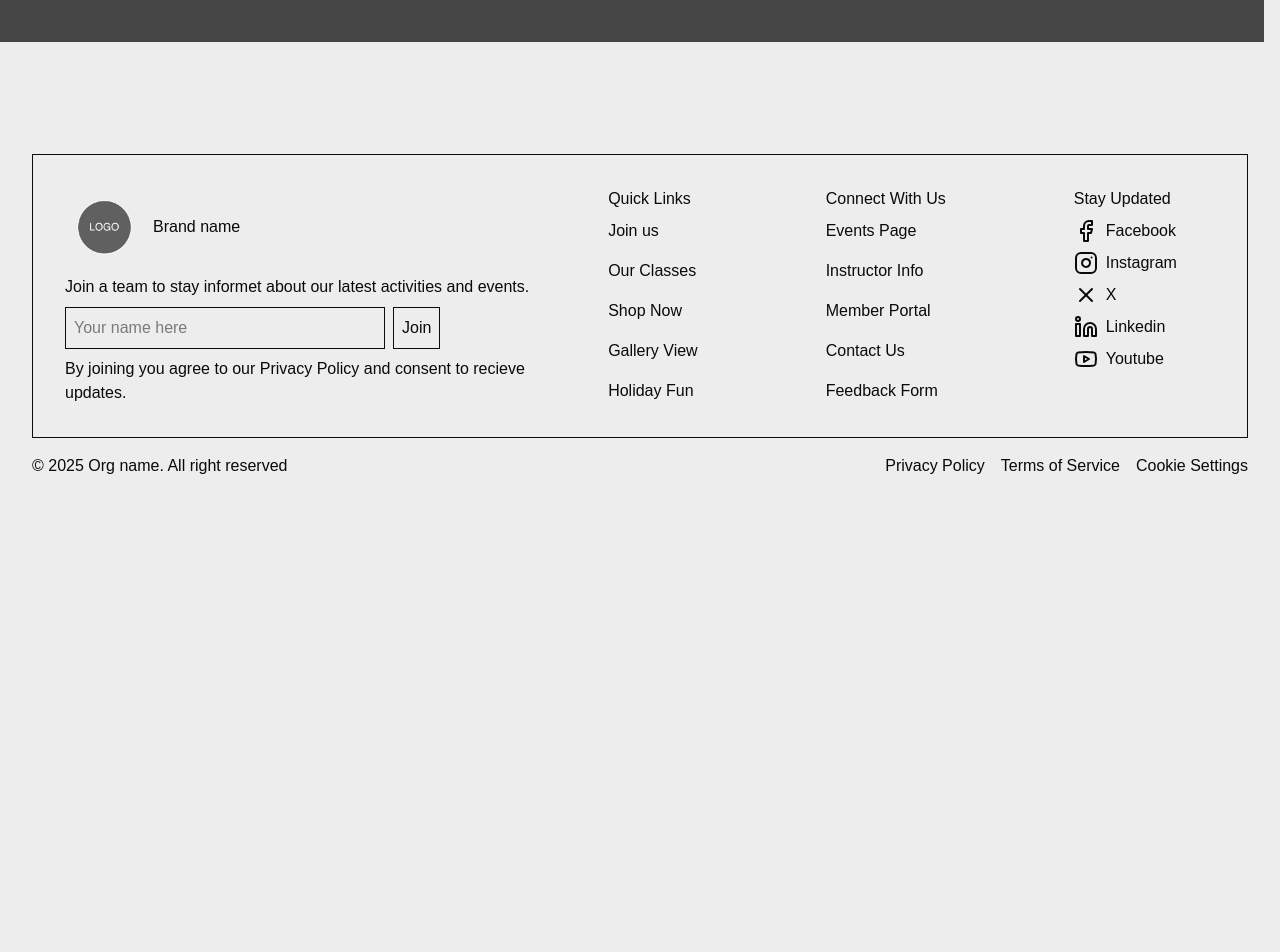
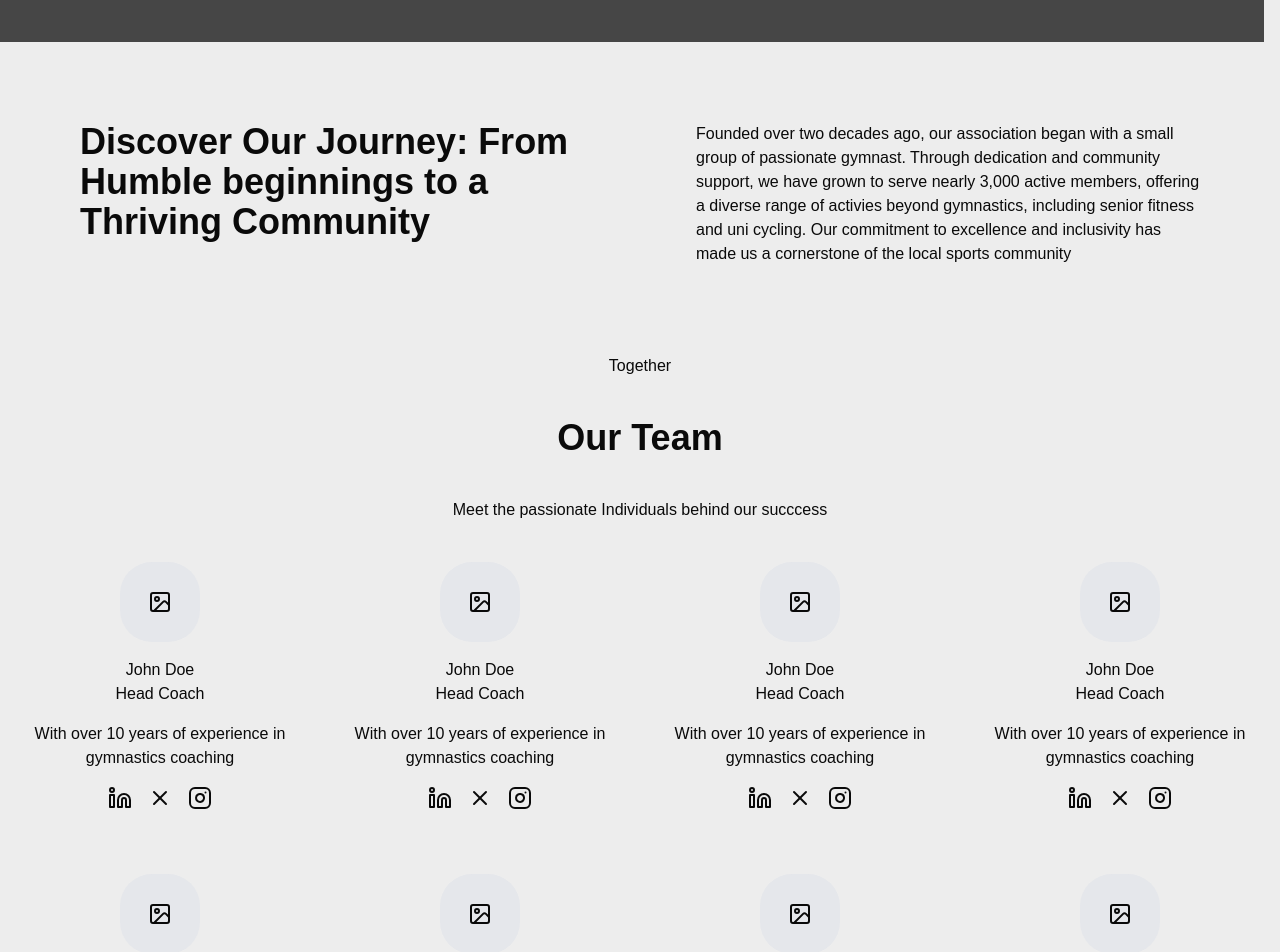
Before and after one commit to lloladin123/GymnasticsSaaS, a Next.js app: page /aboutUs in a window 1280 px wide. Shown: the part 320-1272 px from the top of the page. Before the commit the page ends 830 px from the top, so only its background shows below. Built offline with nearby package versions, Linux system fonts and the light colour scheme.

Commit message:
Add: Discover to about Us Add: Ourteam to about us Refractor: BackgroundOverlay to allow for custom height

```diff
--- /dev/null
+++ b/app/aboutUs/Discover.tsx
@@ -0,0 +1,21 @@
+import React from "react";
+
+const Discover = () => {
+  return (
+    <section className="grid grid-cols-2 p-20 gap-28">
+      <h1 className="text-4xl font-black">
+        Discover Our Journey: From Humble beginnings to a Thriving Community
+      </h1>
+      <p>
+        Founded over two decades ago, our association began with a small group
+        of passionate gymnast. Through dedication and community support, we have
+        grown to serve nearly 3,000 active members, offering a diverse range of
+        activies beyond gymnastics, including senior fitness and uni cycling.
+        Our commitment to excellence and inclusivity has made us a cornerstone
+        of the local sports community
+      </p>
+    </section>
+  );
+};
+
+export default Discover;
--- /dev/null
+++ b/app/aboutUs/OurTeam.tsx
@@ -0,0 +1,115 @@
+import { Image, Instagram, Linkedin, X } from "lucide-react";
+import Link from "next/link";
+import React, { JSX } from "react";
+
+interface ITeamMember {
+  image: JSX.Element;
+  name: string;
+  title: string;
+  description: string;
+}
+
+const Teammembers: ITeamMember[] = [
+  {
+    image: <Image />,
+    name: "John Doe",
+    title: "Head Coach",
+    description: "With over 10 years of experience in gymnastics coaching",
+  },
+  {
+    image: <Image />,
+    name: "John Doe",
+    title: "Head Coach",
+    description: "With over 10 years of experience in gymnastics coaching",
+  },
+  {
+    image: <Image />,
+    name: "John Doe",
+    title: "Head Coach",
+    description: "With over 10 years of experience in gymnastics coaching",
+  },
+  {
+    image: <Image />,
+    name: "John Doe",
+    title: "Head Coach",
+    description: "With over 10 years of experience in gymnastics coaching",
+  },
+  {
+    image: <Image />,
+    name: "John Doe",
+    title: "Head Coach",
+    description: "With over 10 years of experience in gymnastics coaching",
+  },
+  {
+    image: <Image />,
+    name: "John Doe",
+    title: "Head Coach",
+    description: "With over 10 years of experience in gymnastics coaching",
+  },
+  {
+    image: <Image />,
+    name: "John Doe",
+    title: "Head Coach",
+    description: "With over 10 years of experience in gymnastics coaching",
+  },
+  {
+    image: <Image />,
+    name: "John Doe",
+    title: "Head Coach",
+    description: "With over 10 years of experience in gymnastics coaching",
+  },
+  {
+    image: <Image />,
+    name: "John Doe",
+    title: "Head Coach",
+    description: "With over 10 years of experience in gymnastics coaching",
+  },
+  {
+    image: <Image />,
+    name: "John Doe",
+    title: "Head Coach",
+    description: "With over 10 years of experience in gymnastics coaching",
+  },
+];
+
+const OurTeam = () => {
+  return (
+    <section className="grid gap-y-8 place-items-center">
+      <div className="grid grid-rows-3 gap-8 place-items-center">
+        <span>Together</span>
+        <h1 className="text-4xl font-black">Our Team</h1>
+        <p>Meet the passionate Individuals behind our succcess</p>
+      </div>
+      <div className="flex flex-row flex-wrap gap-y-16">
+        {Teammembers.map((label, index) => (
+          <div className="grid grid-rows w-1/4 place-items-center">
+            <div className="grid grid-rows place-items-center gap-4 text-center">
+              <div className="bg-gray-200 w-20 h-20  rounded-4xl flex items-center justify-center">
+                {label.image}
+              </div>
+              <div className="">
+                <p>{label.name}</p>
+                <span>{label.title}</span>
+              </div>
+              <p>{label.description}</p>
+              <div className="flex flex-row space-x-4">
+                <Linkedin></Linkedin>
+                <X></X>
+                <Instagram></Instagram>
+              </div>
+            </div>
+          </div>
+        ))}
+      </div>
+      <div className="grid gap-y-4 place-items-center">
+        <h2 className="text-3xl font-black">We're Hiring!</h2>
+        <p>Join our dynamic team and make a difference</p>
+        <Link className="p-2 border-solid border-1" href="#">
+          Open Positions
+        </Link>
+      </div>
+    </section>
+  );
+};
+
+export default OurTeam;
--- a/app/aboutUs/page.tsx
+++ b/app/aboutUs/page.tsx
@@ -2,9 +2,12 @@ import BackgroundOverlay from "@/components/BackgroundOverlay";
 import { Image } from "lucide-react";
 import Link from "next/link";
 import React from "react";
+import Discover from "./Discover";
+import OurTeam from "./OurTeam";
 
 const aboutUs = () => {
   return (
+    <>
       <BackgroundOverlay
         height="92"
         backgroundIcon={<Image className="w-full h-full" />}
@@ -24,6 +27,9 @@ const aboutUs = () => {
           </Link>
         </div>
       </BackgroundOverlay>
+      <Discover></Discover>
+      <OurTeam></OurTeam>
+    </>
   );
 };
 
--- a/components/BackgroundOverlay.tsx
+++ b/components/BackgroundOverlay.tsx
@@ -17,7 +17,7 @@ const BackgroundOverlay: React.FC<BackgroundOverlayProps> = ({
     <section
       className={`w-screen -mx-4 ${height ? "h-" + height : "h-72"} overflow-hidden relative`}
     >
-      <div className="absolute w-48 h-full top-1/2 left-1/2 -translate-x-1/2 -translate-y-1/2 z-10 opacity-20">
+      <div className="absolute w-48 h-48 top-1/2 left-1/2 -translate-x-1/2 -translate-y-1/2 z-10 opacity-20">
         {backgroundIcon}
       </div>
 
```
Lines whose indentation alone changed are shown as unchanged.
